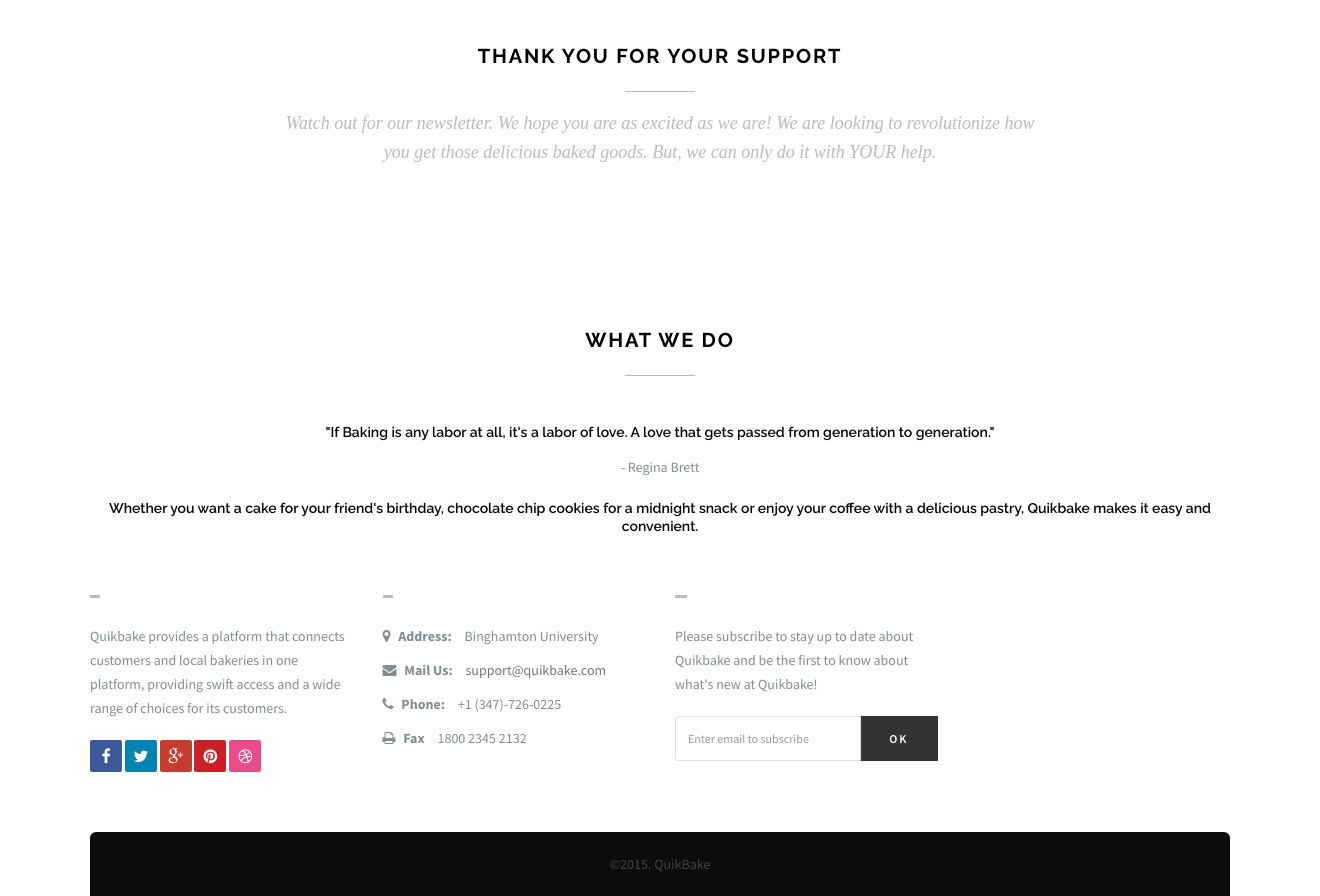
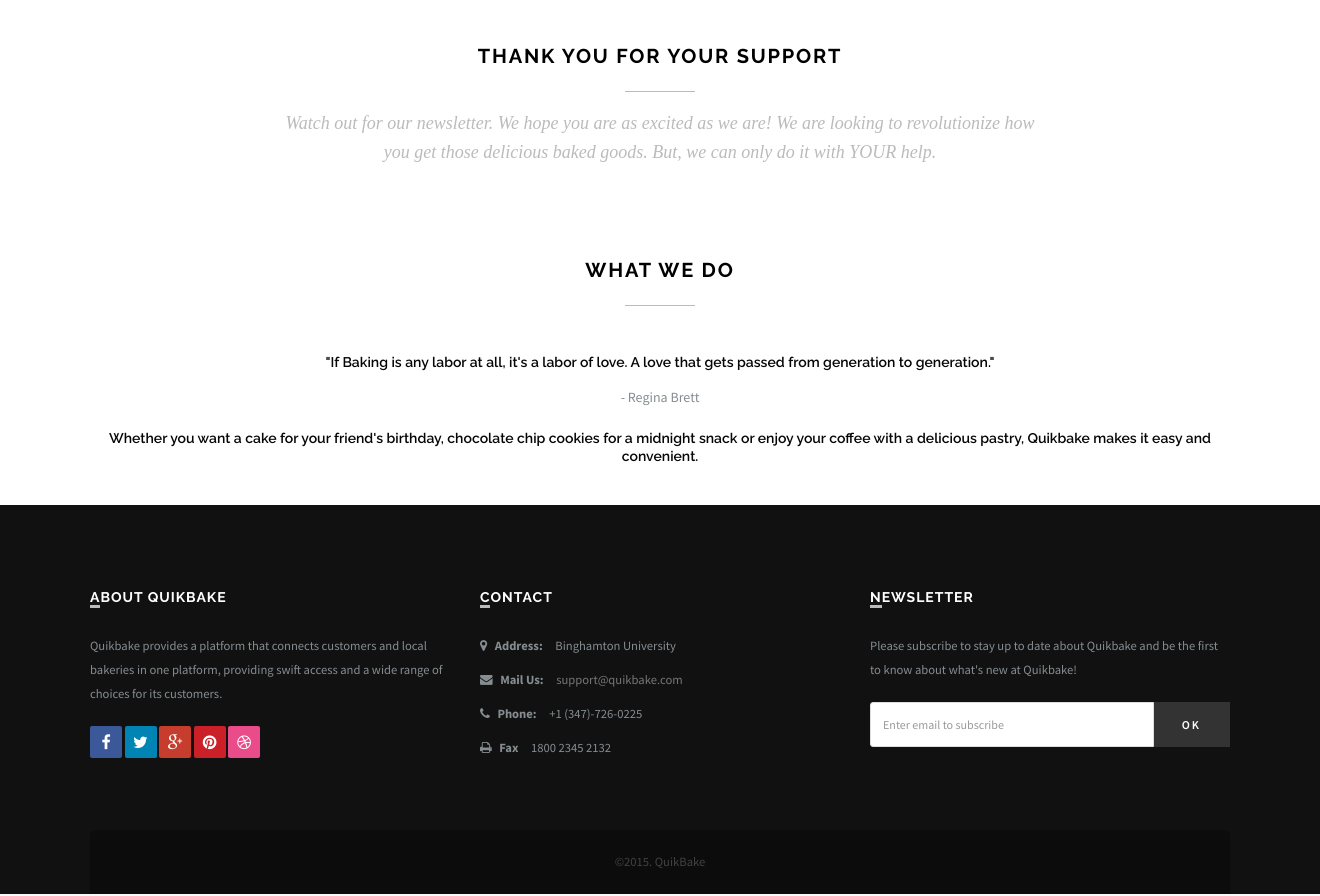
Before and after one commit to cyndichin/QuikBake, a PHP site: page / in a window 1320 px wide. Shown: the part 1781-2677 px from the top of the page. Run offline with PHP 8.4, Linux system fonts and the light colour scheme; some libraries are stand-ins or nearby versions; some web fonts are replaced.

Commit message:
Update index.php

```diff
--- a/index.php
+++ b/index.php
@@ -320,9 +320,11 @@
                 </div>
 
             </div><!--center heading end-->
+
+                            </div>
+                            </div><!--services container-->
+
                             <div class="divide50"></div>
-                </div><!--services container-->
-                <div class="divide70"></div>
                             <div class="assan-features">
                             <div class="container">
                             <div class="row">
@@ -342,14 +344,15 @@
                             </div>
                             </div>
                             </div>
+
                             </div>
                             </div><!--assan features-->
-                        <!need to clean up code indentations
+
                             <footer id="footer">
                             <div class="container">
 
                             <div class="row">
-                            <div class="col-md-3 col-sm-6 margin30">
+                            <div class="col-md-4 col-sm-6 margin30">
                             <div class="footer-col">
                             <h3>About Quikbake</h3>
                             <p>
@@ -364,7 +367,7 @@
                             </ul>
                             </div>
                             </div><!--footer col-->
-                            <div class="col-md-3 col-sm-6 margin30">
+                            <div class="col-md-4 col-sm-6 margin30">
                             <div class="footer-col">
                             <h3>Contact</h3>
 
@@ -377,7 +380,7 @@
                             </ul>
                             </div>
                             </div><!--footer col-->
-                            <div class="col-md-3 col-sm-6 margin30">
+                            <div class="col-md-4 col-sm-6 margin30">
                             <div class="footer-col">
                             <h3>Newsletter</h3>
                             <p>
```
Lines whose indentation alone changed are shown as unchanged.
